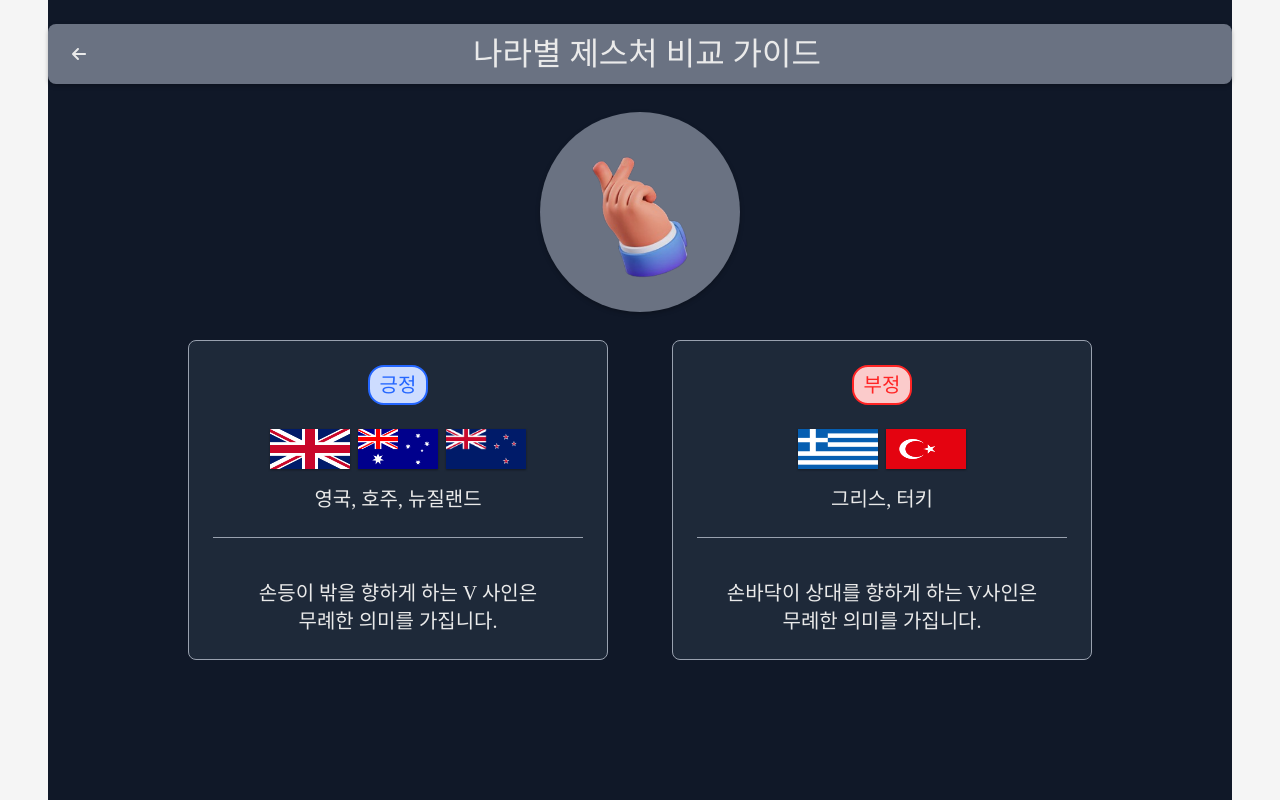
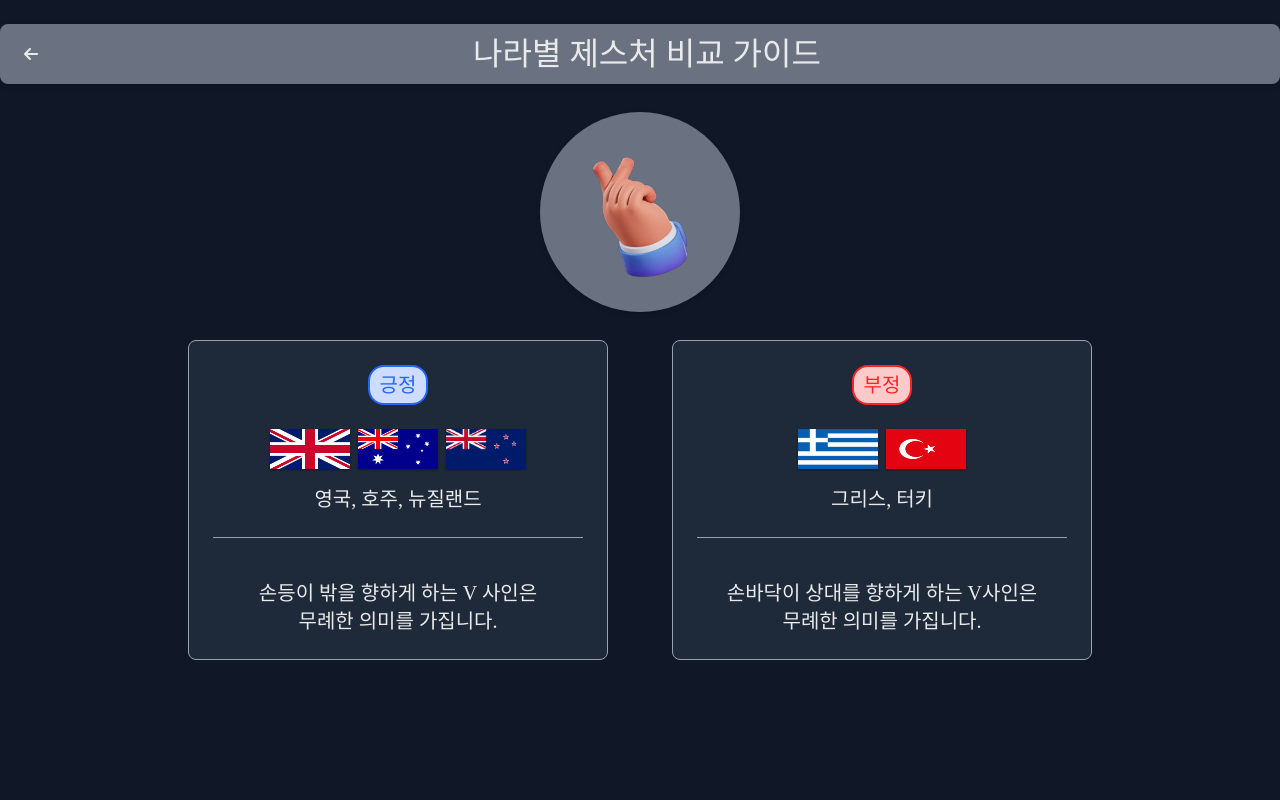
Before and after one commit to lovelyppotto/Moyamo, a React (Vite) app in the folder FE/: page /dictionary/guide in a window 1280 px wide. Built offline with nearby package versions, Linux system fonts and the light colour scheme; a web font is replaced by a local one.

Commit message:
[FE] refactor: 레이아웃 컴포넌트에 딕셔너리 페이지 noPadding 추가
- 다크모드 적용을 위해 isDictPage 조건 추가하여 딕셔너리 관련 페이지에 패딩 제거

ref: S12P21D203-188

```diff
--- a/FE/src/components/Layout.tsx
+++ b/FE/src/components/Layout.tsx
@@ -9,14 +9,18 @@ function Layout() {
   const isHomePage = location.pathname === '/';
   const isResultPage = location.pathname === '/search';
   const isQuizPage = location.pathname === '/quiz';
-  const isQuizPage2 = location.pathname === '/gesturequiz'||location.pathname === '/aiquiz'||location.pathname === '/meaningquiz';
+  const isQuizPage2 =
+    location.pathname === '/gesturequiz' ||
+    location.pathname === '/aiquiz' ||
+    location.pathname === '/meaningquiz';
+  const isDictPage = location.pathname.includes('/dictionary');
 
   const handleBack = () => {
     navigate(-1);
   };
 
   // 패딩 적용하지 않는 페이지
-  const noPaddingPage = isHomePage || isResultPage;
+  const noPaddingPage = isHomePage || isResultPage || isDictPage;
 
   // Result 페이지는 배경색 적용 안 함 (배경 이미지가 있으므로)
   const bgStyle = isResultPage ? {} : { backgroundColor: '#f5f5f5' };
```
